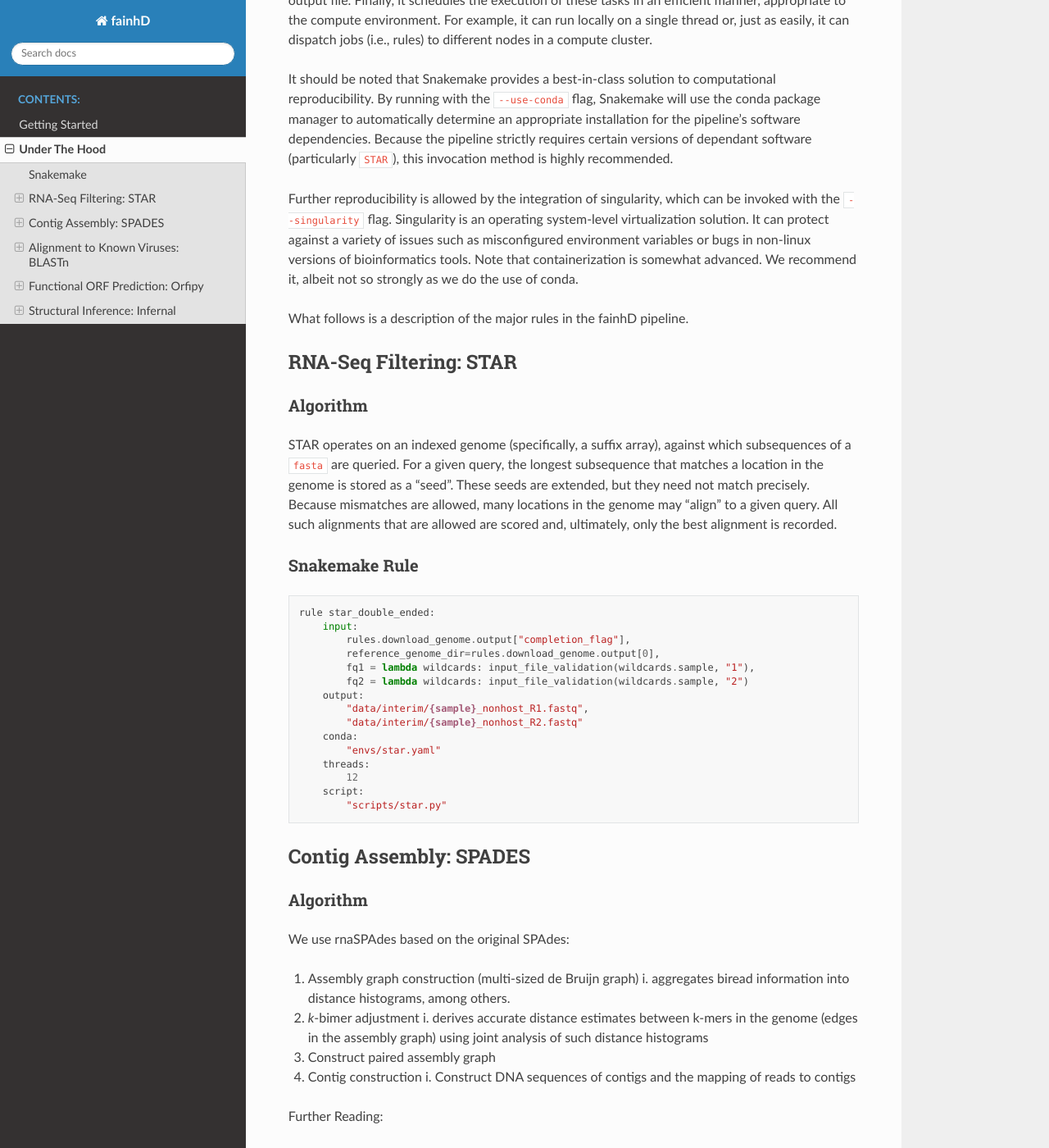
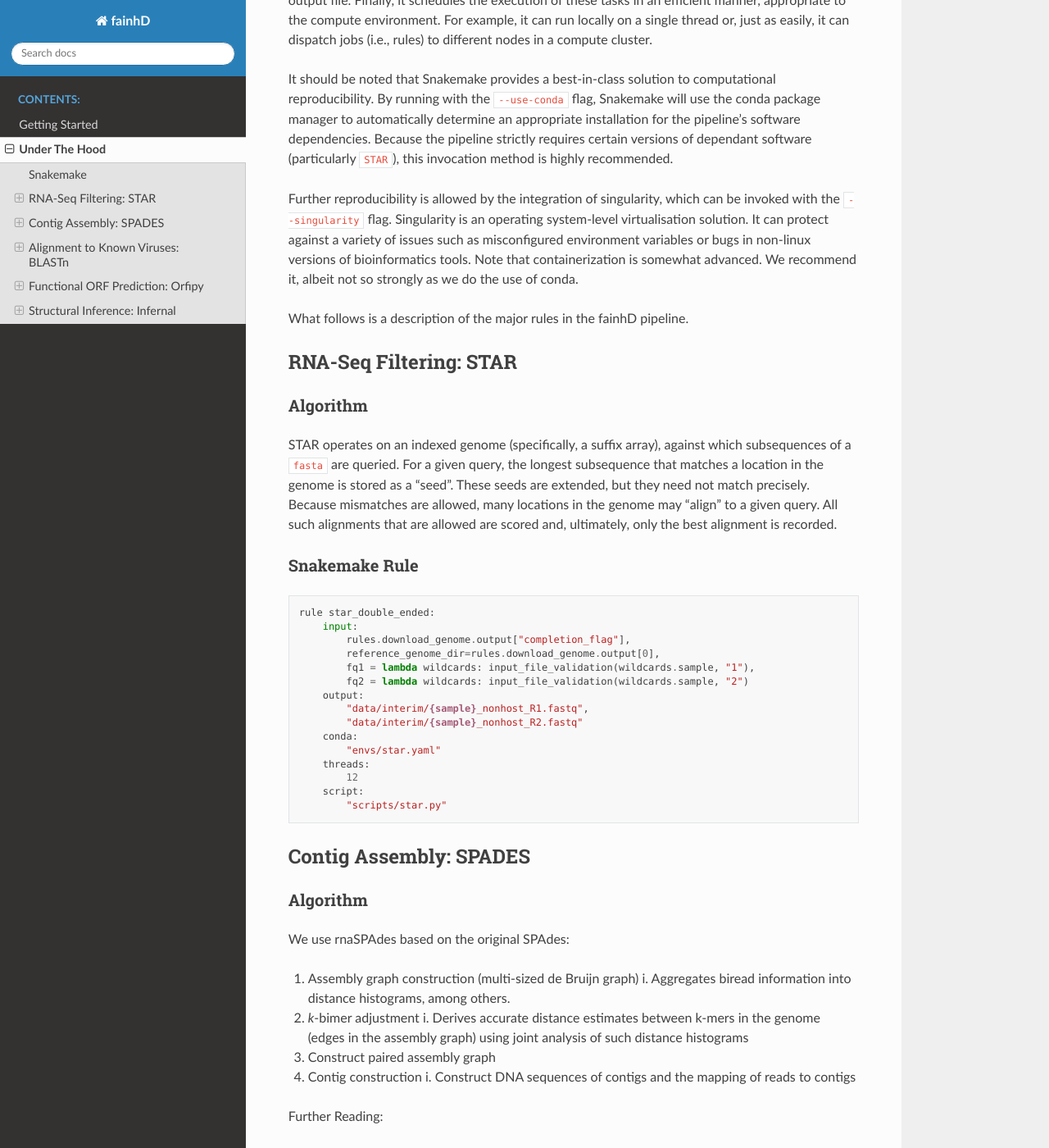
Before and after one commit to simonlevine/fainhD, a Sphinx documentation site: the page built from docs/under_the_hood.md, in a window 1280 px wide and 1400 px high, scrolled down 275 px. Shown: the whole window at 82% size. Built offline with Sphinx 7.4.7 and the Read the Docs theme 2.0.0, drawn with Linux system fonts in a browser that asks for light colours; some of the changed text lies outside the part shown.

```diff
--- a/docs/under_the_hood.md
+++ b/docs/under_the_hood.md
@@ -6,7 +6,7 @@ We employ Snakemake as our pipeline management tool. Inspired by GNU make, Snake
 
 It should be noted that Snakemake provides a best-in-class solution to computational reproducibility. By running with the `--use-conda` flag, Snakemake will use the conda package manager to automatically determine an appropriate installation for the pipeline's software dependencies. Because the pipeline strictly requires certain versions of dependant software (particularly `STAR`), this invocation method is highly recommended.
 
-Further reproducibility is allowed by the integration of singularity, which can be invoked with the `--singularity` flag. Singularity is an operating system-level virtualization solution. It can protect against a variety of issues such as misconfigured environment variables or bugs in non-linux versions of bioinformatics tools. Note that containerization is somewhat advanced. We recommend it, albeit not so strongly as we do the use of conda.
+Further reproducibility is allowed by the integration of singularity, which can be invoked with the `--singularity` flag. Singularity is an operating system-level virtualisation solution. It can protect against a variety of issues such as misconfigured environment variables or bugs in non-linux versions of bioinformatics tools. Note that containerization is somewhat advanced. We recommend it, albeit not so strongly as we do the use of conda.
 
 What follows is a description of the major rules in the fainhD pipeline.
 
@@ -41,9 +41,9 @@ rule star_double_ended:
 We use rnaSPAdes based on the original SPAdes:
 
 1. Assembly graph construction (multi-sized de Bruijn graph)
-   i. aggregates biread information into distance histograms, among others.
+   i. Aggregates biread information into distance histograms, among others.
 2. *k*-bimer adjustment
-   i. derives accurate distance estimates between k-mers in the genome (edges in the assembly graph) using joint analysis of such distance histograms
+   i. Derives accurate distance estimates between k-mers in the genome (edges in the assembly graph) using joint analysis of such distance histograms
 3. Construct paired assembly graph
 4. Contig construction
    i. Construct DNA sequences of contigs and the mapping of reads to contigs
```
Also changed, not shown: other parts of docs/under_the_hood.md (+2 -1 lines).
